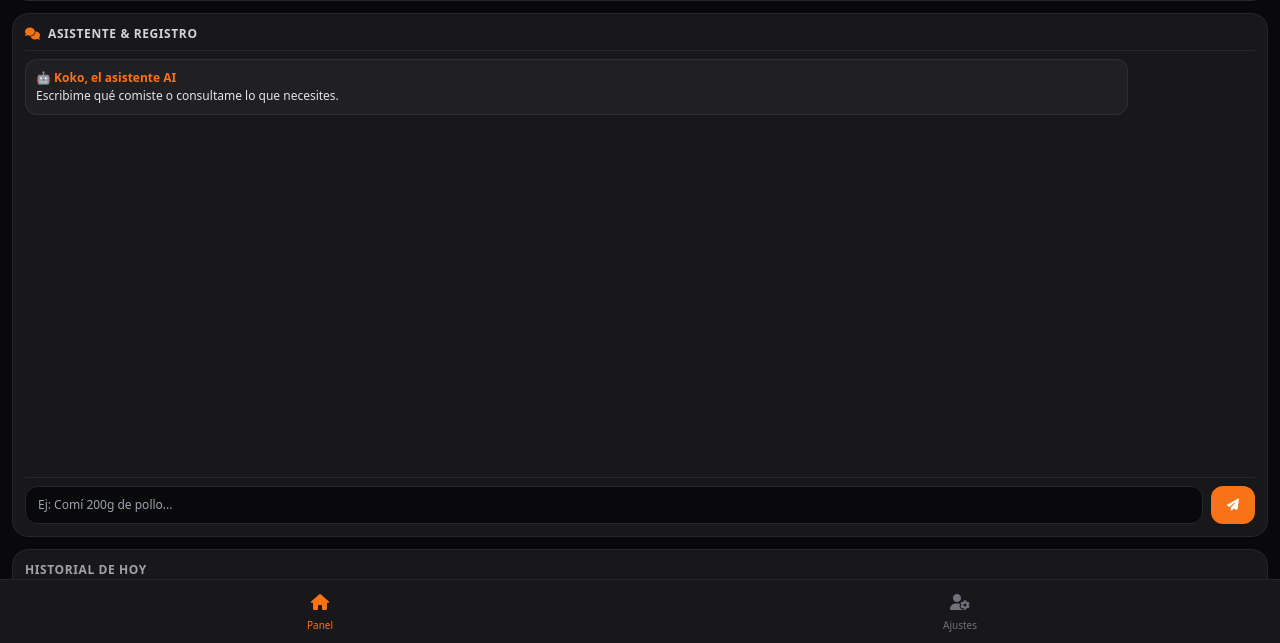
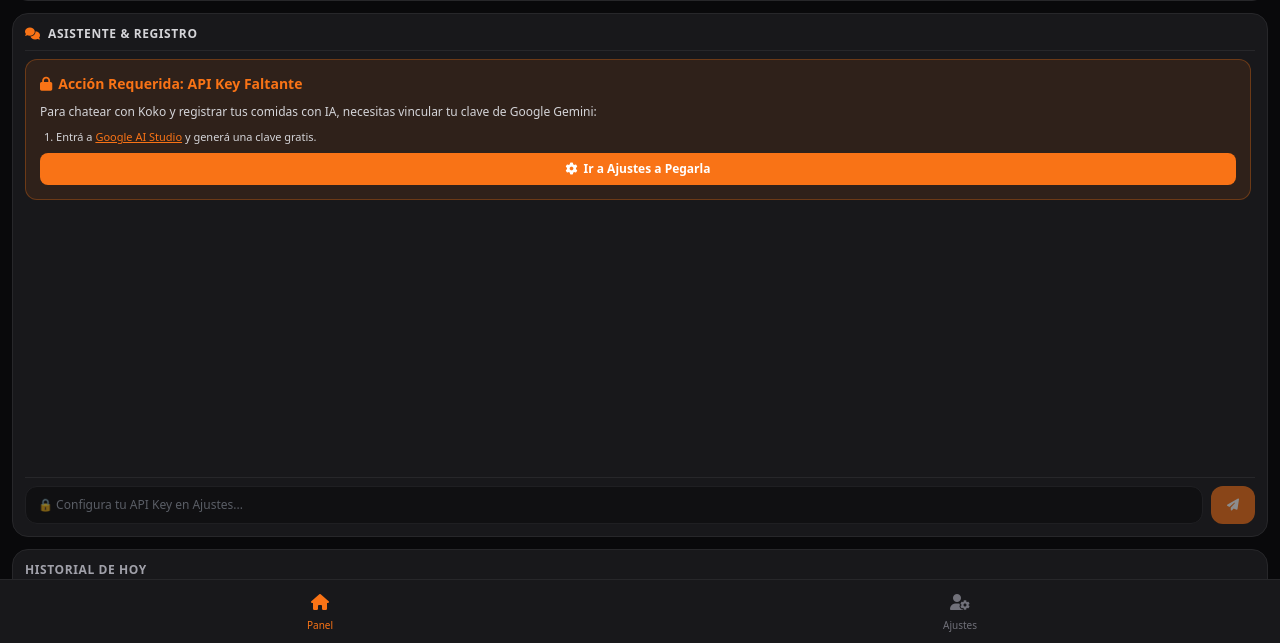
Before and after one commit to urbinatti/Urbinatti-Analytics, a Flask app: template templates/index.html in a window 1280 px wide. Shown: the part 157-800 px from the top of the page. Run offline with Flask 3, Linux system fonts and the light colour scheme; the template is opened without the code that fills it, so the values that code supplies are empty; some libraries are stand-ins or nearby versions.

Commit message:
Update index.html

```diff
--- a/templates/index.html
+++ b/templates/index.html
@@ -73,17 +73,37 @@
                 </div>
 
                 <div id="chat-container" class="flex-1 overflow-y-auto space-y-2 pr-1 text-xs">
+                    {% if not tiene_api_key %}
+                    <!-- BANNER DE ONBOARDING SI NO HAY API KEY -->
+                    <div class="bg-orange-500/10 border border-orange-500/30 text-orange-200 rounded-xl p-3.5 space-y-2">
+                        <p class="font-bold text-brand-orange flex items-center gap-1.5 text-sm">
+                            <i class="fa-solid fa-lock"></i> Acción Requerida: API Key Faltante
+                        </p>
+                        <p class="text-zinc-300 text-xs leading-relaxed">
+                            Para chatear con Koko y registrar tus comidas con IA, necesitas vincular tu clave de Google Gemini:
+                        </p>
+                        <ol class="list-decimal list-inside space-y-1 text-zinc-300 text-[11px] pl-1">
+                            <li>Entrá a <a href="https://aistudio.google.com/" target="_blank" class="text-brand-orange underline font-medium">Google AI Studio</a> y generá una clave gratis.</li>
+                        </ol>
+                        <button onclick="switchView('perfil')" class="w-full mt-2 bg-brand-orange hover:bg-orange-600 text-white py-2 rounded-lg font-semibold transition text-xs flex items-center justify-center gap-1.5">
+                            <i class="fa-solid fa-gear"></i> Ir a Ajustes a Pegarla
+                        </button>
+                    </div>
+                    {% else %}
                     <div class="bg-zinc-800/60 border border-zinc-700/50 text-zinc-200 rounded-xl p-2.5 max-w-[90%]">
                         <p class="font-semibold text-brand-orange mb-0.5">🤖 Koko, el asistente AI</p>
                         <p>Escribime qué comiste o consultame lo que necesites.</p>
                     </div>
+                    {% endif %}
                 </div>
 
-                <!-- FORMULARIO DE CHAT (IDs corregidos y sincronizados) -->
+                <!-- FORMULARIO DE CHAT -->
                 <form id="chat-form" class="mt-2 flex gap-2 shrink-0 pt-2 border-t border-zinc-800">
-                    <input type="text" id="mensaje-input" placeholder="Ej: Comí 200g de pollo..." autocomplete="off"
-                        class="flex-1 bg-zinc-950 border border-zinc-800 rounded-xl px-3 py-2.5 text-xs focus:outline-none focus:border-brand-orange text-zinc-100">
-                    <button type="submit" id="btn-enviar" class="bg-brand-orange hover:bg-orange-600 text-white px-4 rounded-xl font-medium transition flex items-center justify-center">
+                    <input type="text" id="mensaje-input"
+                        {% if not tiene_api_key %}disabled placeholder="🔒 Configura tu API Key en Ajustes..."{% else %}placeholder="Ej: Comí 200g de pollo..."{% endif %}
+                        autocomplete="off"
+                        class="flex-1 bg-zinc-950 border border-zinc-800 rounded-xl px-3 py-2.5 text-xs focus:outline-none focus:border-brand-orange text-zinc-100 disabled:opacity-50 disabled:cursor-not-allowed">
+                    <button type="submit" id="btn-enviar" {% if not tiene_api_key %}disabled{% endif %} class="bg-brand-orange hover:bg-orange-600 text-white px-4 rounded-xl font-medium transition flex items-center justify-center disabled:opacity-50 disabled:cursor-not-allowed">
                         <i class="fa-solid fa-paper-plane text-xs"></i>
                     </button>
                 </form>
@@ -171,6 +191,7 @@
         const mensajeInput = document.getElementById('mensaje-input');
         const chatContainer = document.getElementById('chat-container');
 
+        if (chatForm) {
             chatForm.addEventListener('submit', async (e) => {
                 e.preventDefault();
                 const texto = mensajeInput.value.trim();
@@ -228,6 +249,7 @@
                 }
                 chatContainer.scrollTop = chatContainer.scrollHeight;
             });
+        }
 
         async function borrarComida(id) {
             const res = await fetch('/borrar_comida/' + id, { method: 'POST' });
@@ -266,6 +288,9 @@
             });
             const data = await res.json();
             alert(data.message);
+            if (data.status === 'success') {
+                window.location.reload(); // Recarga automática al guardar la API Key para habilitar el chat al instante
+            }
         });
     </script>
 </body>
```
Lines whose indentation alone changed are shown as unchanged.
